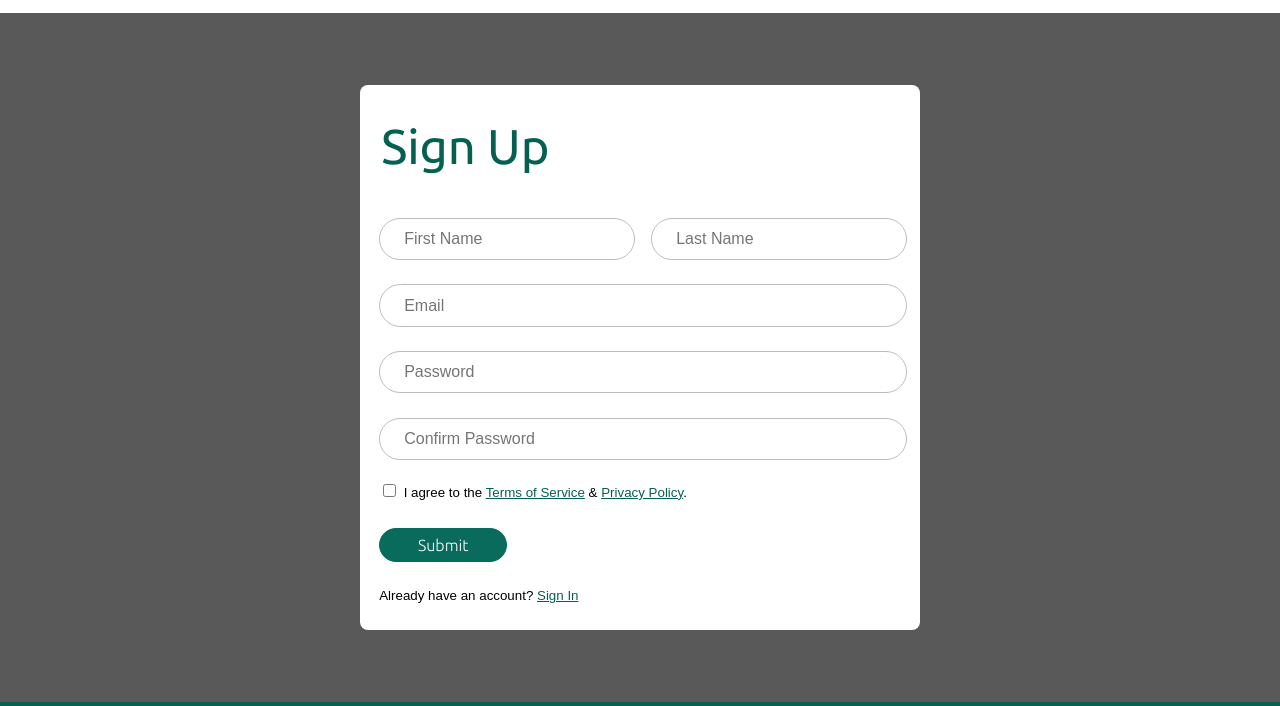
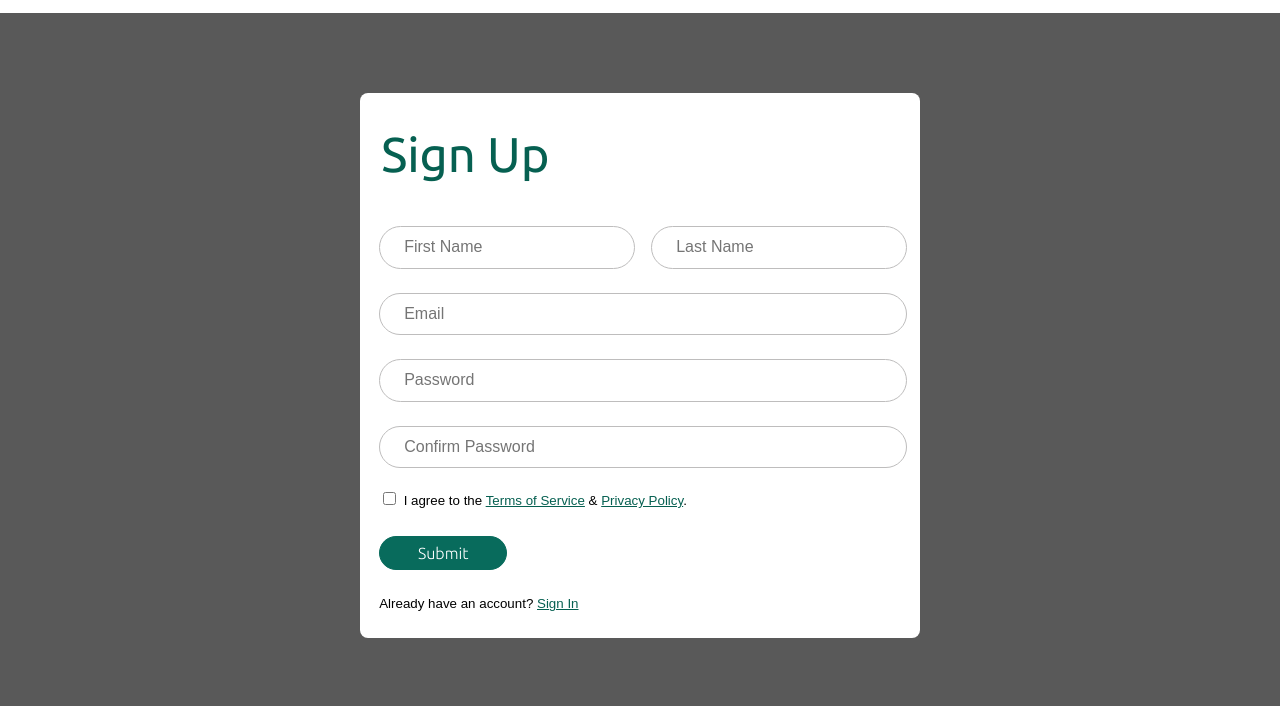
Before and after one commit to bair0069/kbp-polished, a plain HTML site: page sign-up.html in a window 1280 px wide. Shown: the part 94-800 px from the top of the page. Drawn offline with Linux system fonts and the light colour scheme.

Commit message:
Sign Up Form

```diff
--- a/CSS/main.css
+++ b/CSS/main.css
@@ -1131,7 +1131,7 @@ td {
 
 .sign-up-form .container {
     align-items: center;
-    padding: 4.5rem 1rem;
+    padding: 5.01rem 1rem;
     text-align: left;
 }
 
@@ -1202,10 +1202,10 @@ input:not([type="checkbox"]) {
 @media only screen and (min-width:45rem) {
 
 
-    /* - - - - - - - - - - - - - - - - - - - - - - -Main - - - - - - - - - - - - - - - - - - */
+/* - - - - - - - - - - - - - - - - - - - - - - -Main - - - - - - - - - - - - - - - - - - */
 
 
-    .fn-ln {
+.fn-ln {
         display:grid;
         grid-template-columns: 1fr 1fr;
     gap:1rem;
```
